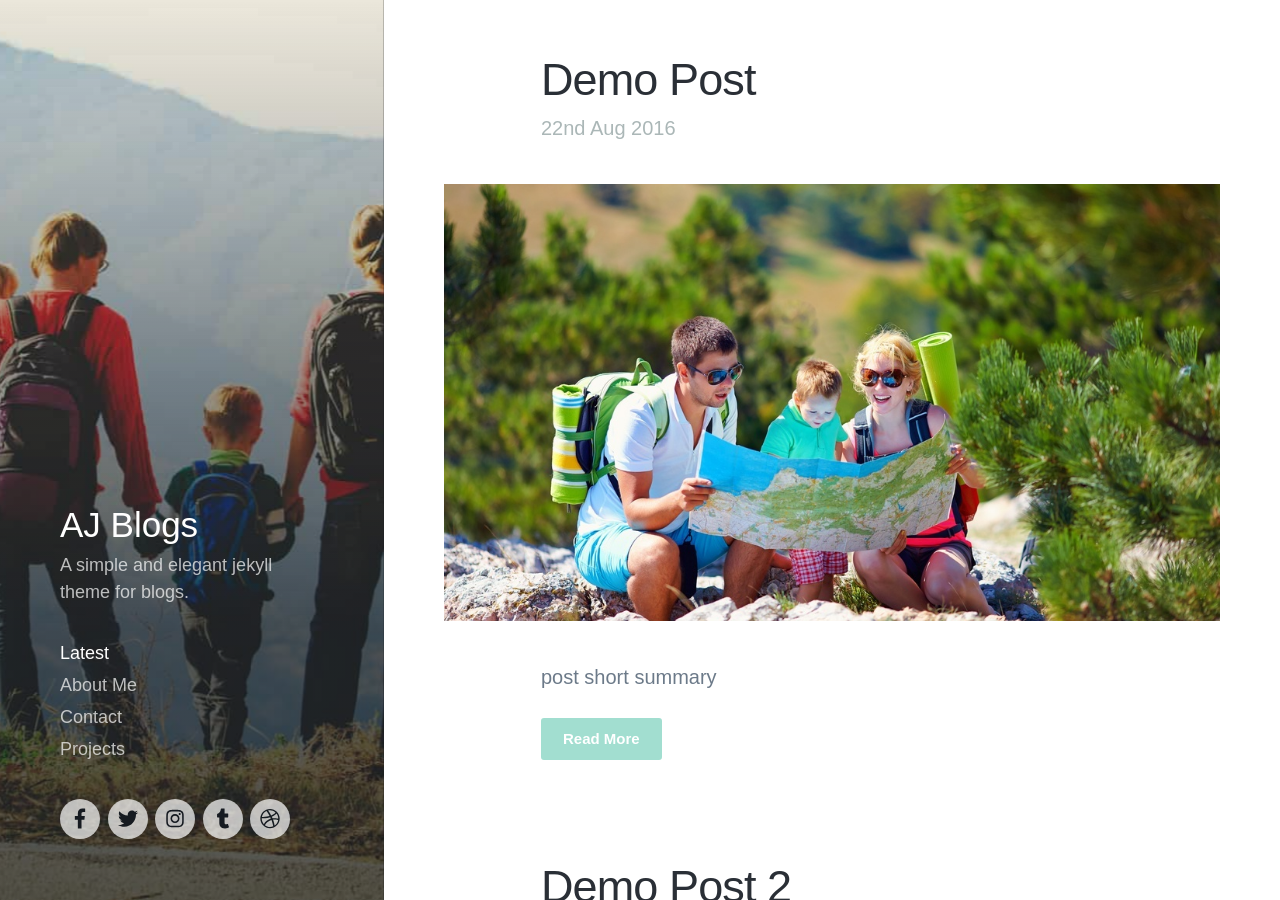
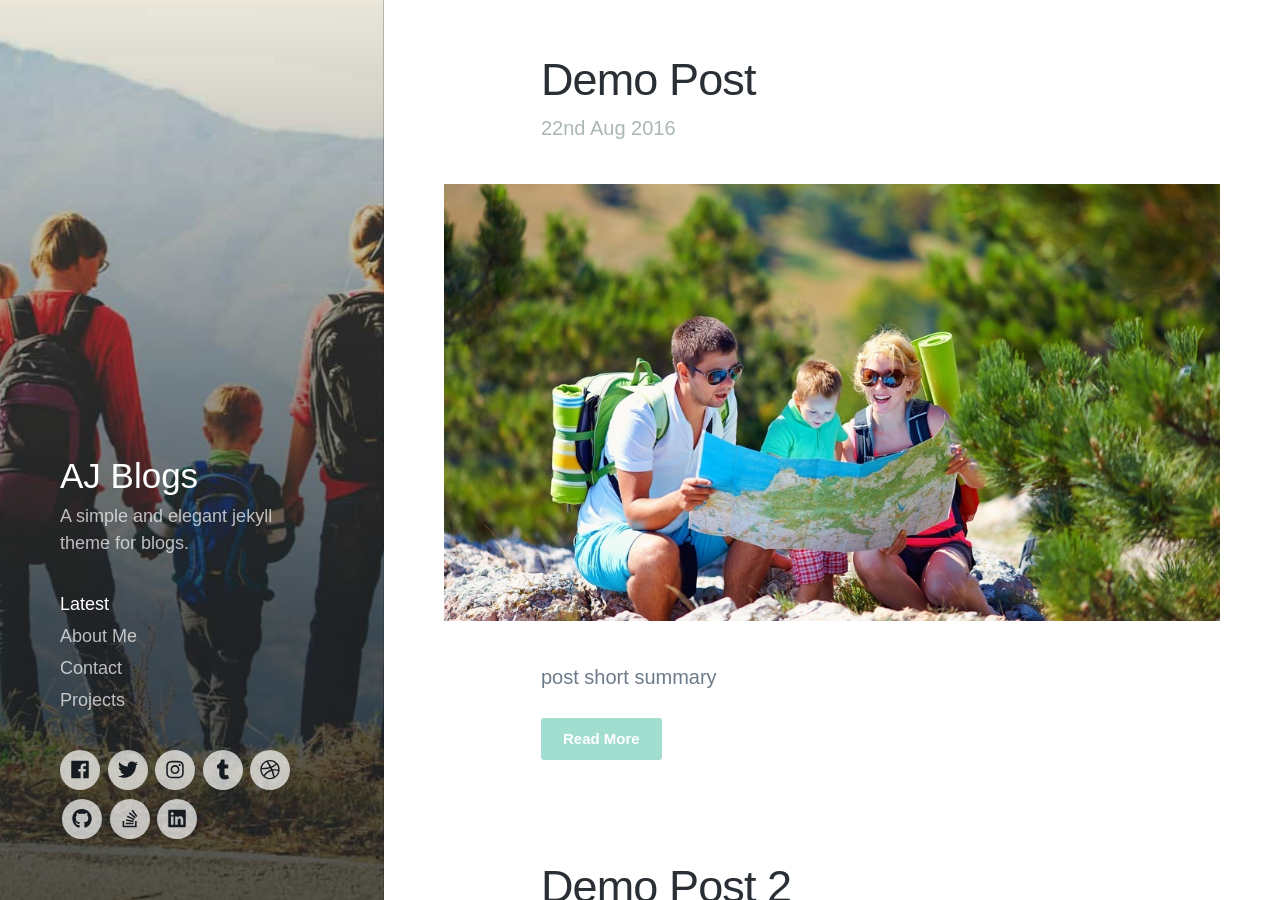
Before and after one commit to arihant-001/aj-jekyll-blog-theme, a Jekyll site: the page built from index.html, in a window 1280 px wide and 900 px high. Built offline with Jekyll 4.4.1, drawn with Linux system fonts in a browser that asks for light colours; some web fonts are replaced; the list of posts is cut into pages by our own code.

Commit message:
updated social icons

```diff
--- a/_config.yml
+++ b/_config.yml
@@ -9,10 +9,14 @@ author: Arihant Jain
 
 # social settings
 facebook_url: https://facebook.com/
-dribble_url: https://dribble.com/
+dribble_url: https://dribbble.com/
 tumblr_url: https://tumblr.com/
 instagram_url: https://instagram.com/
 twitter_url: https://twitter.com/
+github_url: https://github.com/
+stackoverflow_url: https://stackoverflow.com/
+linkedin_url: https://linkedin.com/
+
 formspree_url: https://formspree.io/xqkyrway
 
 collections:
--- a/_includes/header.html
+++ b/_includes/header.html
@@ -52,7 +52,7 @@
 
 						<li class="socials__item">
 							<a href="{{ site.facebook_url }}" target="_blank" class="socials__item__link" title="Facebook">
-								<svg class="svg-inline--fa fa-facebook-f fa-w-9" aria-hidden="true" data-prefix="fab" data-icon="facebook-f" role="img" xmlns="http://www.w3.org/2000/svg" viewBox="0 0 264 512" data-fa-i2svg=""><path fill="currentColor" d="M76.7 512V283H0v-91h76.7v-71.7C76.7 42.4 124.3 0 193.8 0c33.3 0 61.9 2.5 70.2 3.6V85h-48.2c-37.8 0-45.1 18-45.1 44.3V192H256l-11.7 91h-73.6v229"></path></svg><!-- <i class="fab fa-facebook-f" aria-hidden="true"></i> -->
+								<i class="fab fa-facebook"></i>
 							</a>
 						</li>
 
@@ -60,7 +60,7 @@
 
 						<li class="socials__item">
 							<a href="{{ site.twitter_url }}" target="_blank" class="socials__item__link" title="Twitter">
-								<svg class="svg-inline--fa fa-twitter fa-w-16" aria-hidden="true" data-prefix="fab" data-icon="twitter" role="img" xmlns="http://www.w3.org/2000/svg" viewBox="0 0 512 512" data-fa-i2svg=""><path fill="currentColor" d="M459.37 151.716c.325 4.548.325 9.097.325 13.645 0 138.72-105.583 298.558-298.558 298.558-59.452 0-114.68-17.219-161.137-47.106 8.447.974 16.568 1.299 25.34 1.299 49.055 0 94.213-16.568 130.274-44.832-46.132-.975-84.792-31.188-98.112-72.772 6.498.974 12.995 1.624 19.818 1.624 9.421 0 18.843-1.3 27.614-3.573-48.081-9.747-84.143-51.98-84.143-102.985v-1.299c13.969 7.797 30.214 12.67 47.431 13.319-28.264-18.843-46.781-51.005-46.781-87.391 0-19.492 5.197-37.36 14.294-52.954 51.655 63.675 129.3 105.258 216.365 109.807-1.624-7.797-2.599-15.918-2.599-24.04 0-57.828 46.782-104.934 104.934-104.934 30.213 0 57.502 12.67 76.67 33.137 23.715-4.548 46.456-13.32 66.599-25.34-7.798 24.366-24.366 44.833-46.132 57.827 21.117-2.273 41.584-8.122 60.426-16.243-14.292 20.791-32.161 39.308-52.628 54.253z"></path></svg><!-- <i class="fab fa-twitter" aria-hidden="true"></i> -->
+								<i class="fab fa-twitter"></i>
 							</a>
 						</li>
 
@@ -68,13 +68,13 @@
 
 						<li class="socials__item">
 							<a href="{{ site.instagram_url }}" target="_blank" class="socials__item__link" title="Instagram">
-								<svg class="svg-inline--fa fa-instagram fa-w-14" aria-hidden="true" data-prefix="fab" data-icon="instagram" role="img" xmlns="http://www.w3.org/2000/svg" viewBox="0 0 448 512" data-fa-i2svg=""><path fill="currentColor" d="M224.1 141c-63.6 0-114.9 51.3-114.9 114.9s51.3 114.9 114.9 114.9S339 319.5 339 255.9 287.7 141 224.1 141zm0 189.6c-41.1 0-74.7-33.5-74.7-74.7s33.5-74.7 74.7-74.7 74.7 33.5 74.7 74.7-33.6 74.7-74.7 74.7zm146.4-194.3c0 14.9-12 26.8-26.8 26.8-14.9 0-26.8-12-26.8-26.8s12-26.8 26.8-26.8 26.8 12 26.8 26.8zm76.1 27.2c-1.7-35.9-9.9-67.7-36.2-93.9-26.2-26.2-58-34.4-93.9-36.2-37-2.1-147.9-2.1-184.9 0-35.8 1.7-67.6 9.9-93.9 36.1s-34.4 58-36.2 93.9c-2.1 37-2.1 147.9 0 184.9 1.7 35.9 9.9 67.7 36.2 93.9s58 34.4 93.9 36.2c37 2.1 147.9 2.1 184.9 0 35.9-1.7 67.7-9.9 93.9-36.2 26.2-26.2 34.4-58 36.2-93.9 2.1-37 2.1-147.8 0-184.8zM398.8 388c-7.8 19.6-22.9 34.7-42.6 42.6-29.5 11.7-99.5 9-132.1 9s-102.7 2.6-132.1-9c-19.6-7.8-34.7-22.9-42.6-42.6-11.7-29.5-9-99.5-9-132.1s-2.6-102.7 9-132.1c7.8-19.6 22.9-34.7 42.6-42.6 29.5-11.7 99.5-9 132.1-9s102.7-2.6 132.1 9c19.6 7.8 34.7 22.9 42.6 42.6 11.7 29.5 9 99.5 9 132.1s2.7 102.7-9 132.1z"></path></svg><!-- <i class="fab fa-instagram" aria-hidden="true"></i> -->
+								<i class="fab fa-instagram"></i>
 							</a>
 						</li>
 
 						<li class="socials__item">
 							<a href="{{ site.tumblr_url}}" target="_blank" class="socials__item__link" title="Tumblr">
-								<svg class="svg-inline--fa fa-tumblr fa-w-10" aria-hidden="true" data-prefix="fab" data-icon="tumblr" role="img" xmlns="http://www.w3.org/2000/svg" viewBox="0 0 320 512" data-fa-i2svg=""><path fill="currentColor" d="M309.8 480.3c-13.6 14.5-50 31.7-97.4 31.7-120.8 0-147-88.8-147-140.6v-144H17.9c-5.5 0-10-4.5-10-10v-68c0-7.2 4.5-13.6 11.3-16 62-21.8 81.5-76 84.3-117.1.8-11 6.5-16.3 16.1-16.3h70.9c5.5 0 10 4.5 10 10v115.2h83c5.5 0 10 4.4 10 9.9v81.7c0 5.5-4.5 10-10 10h-83.4V360c0 34.2 23.7 53.6 68 35.8 4.8-1.9 9-3.2 12.7-2.2 3.5.9 5.8 3.4 7.4 7.9l22 64.3c1.8 5 3.3 10.6-.4 14.5z"></path></svg><!-- <i class="fab fa-tumblr" aria-hidden="true"></i> -->
+								<i class="fab fa-tumblr"></i>
 							</a>
 						</li>
 
@@ -82,11 +82,31 @@
 
 						<li class="socials__item">
 							<a href="{{ site.dribble_url }}" target="_blank" class="socials__item__link" title="Dribbble">
-								<svg class="svg-inline--fa fa-dribbble fa-w-16" aria-hidden="true" data-prefix="fab" data-icon="dribbble" role="img" xmlns="http://www.w3.org/2000/svg" viewBox="0 0 512 512" data-fa-i2svg=""><path fill="currentColor" d="M256 8C119.252 8 8 119.252 8 256s111.252 248 248 248 248-111.252 248-248S392.748 8 256 8zm163.97 114.366c29.503 36.046 47.369 81.957 47.835 131.955-6.984-1.477-77.018-15.682-147.502-6.818-5.752-14.041-11.181-26.393-18.617-41.614 78.321-31.977 113.818-77.482 118.284-83.523zM396.421 97.87c-3.81 5.427-35.697 48.286-111.021 76.519-34.712-63.776-73.185-116.168-79.04-124.008 67.176-16.193 137.966 1.27 190.061 47.489zm-230.48-33.25c5.585 7.659 43.438 60.116 78.537 122.509-99.087 26.313-186.36 25.934-195.834 25.809C62.38 147.205 106.678 92.573 165.941 64.62zM44.17 256.323c0-2.166.043-4.322.108-6.473 9.268.19 111.92 1.513 217.706-30.146 6.064 11.868 11.857 23.915 17.174 35.949-76.599 21.575-146.194 83.527-180.531 142.306C64.794 360.405 44.17 310.73 44.17 256.323zm81.807 167.113c22.127-45.233 82.178-103.622 167.579-132.756 29.74 77.283 42.039 142.053 45.189 160.638-68.112 29.013-150.015 21.053-212.768-27.882zm248.38 8.489c-2.171-12.886-13.446-74.897-41.152-151.033 66.38-10.626 124.7 6.768 131.947 9.055-9.442 58.941-43.273 109.844-90.795 141.978z"></path></svg><!-- <i class="fab fa-dribbble" aria-hidden="true"></i> -->
+								<i class="fab fa-dribbble"></i>
+							</a>
+						</li>
+
+						<li class="socials__item">
+							<a href="{{ site.github_url }}" target="_blank" class="socials__item__link" title="Github">
+								<i class="fab fa-github"></i>
+							</a>
+						</li>
+
+						<li class="socials__item">
+							<a href="{{ site.stackoverflow_url }}" target="_blank" class="socials__item__link" title="Stackoverflow">
+								<i class="fab fa-stack-overflow"></i>
+							</a>
+						</li>
+
+						<li class="socials__item">
+							<a href="{{ site.linkedin_url }}" target="_blank" class="socials__item__link" title="Linkedin">
+								<i class="fab fa-linkedin"></i>
 							</a>
 						</li>
 
 					</ul>
+
+
 				</div>
 			</div>
 
```
